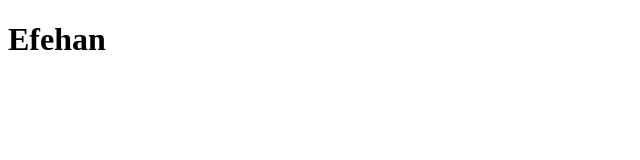
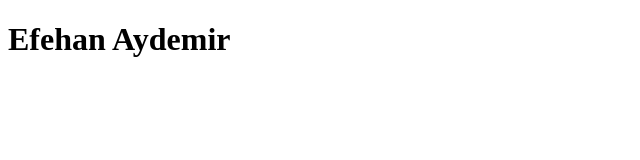
Before and after one commit to e1aydemir/e1aydemir.github.io, a plain HTML site: page Index.html in a window 1280 px wide. Shown: the whole page, without its empty margins (0-640 px from the left). Drawn offline with Linux system fonts and the light colour scheme.

Commit message:
index.html hoofdletter vw

```diff
--- a/Index.html
+++ b/Index.html
@@ -7,6 +7,6 @@
     <title>Document</title>
 </head>
 <body>
-    <h1>Efehan</h1>
+    <h1>Efehan Aydemir</h1>
 </body>
 </html>
```
